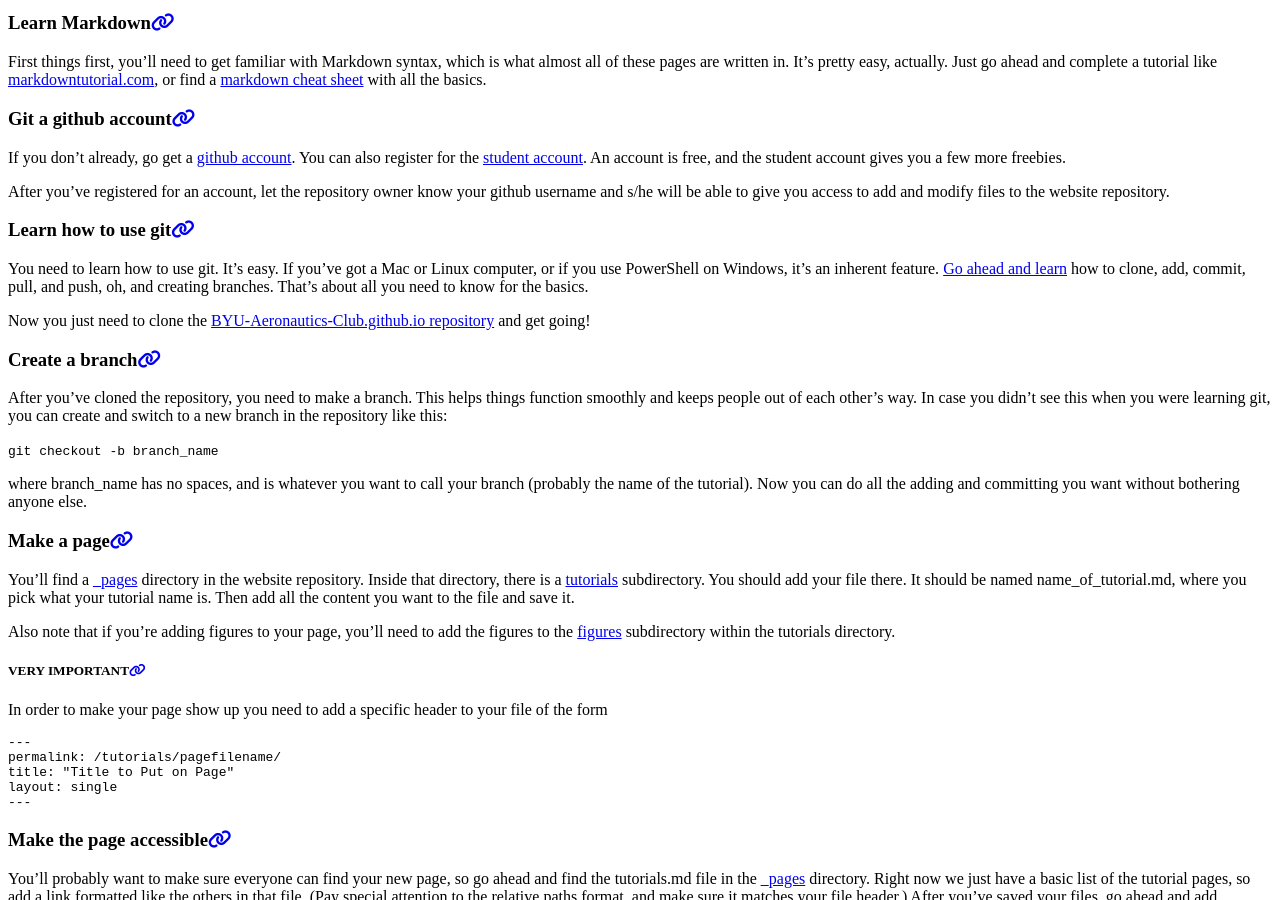
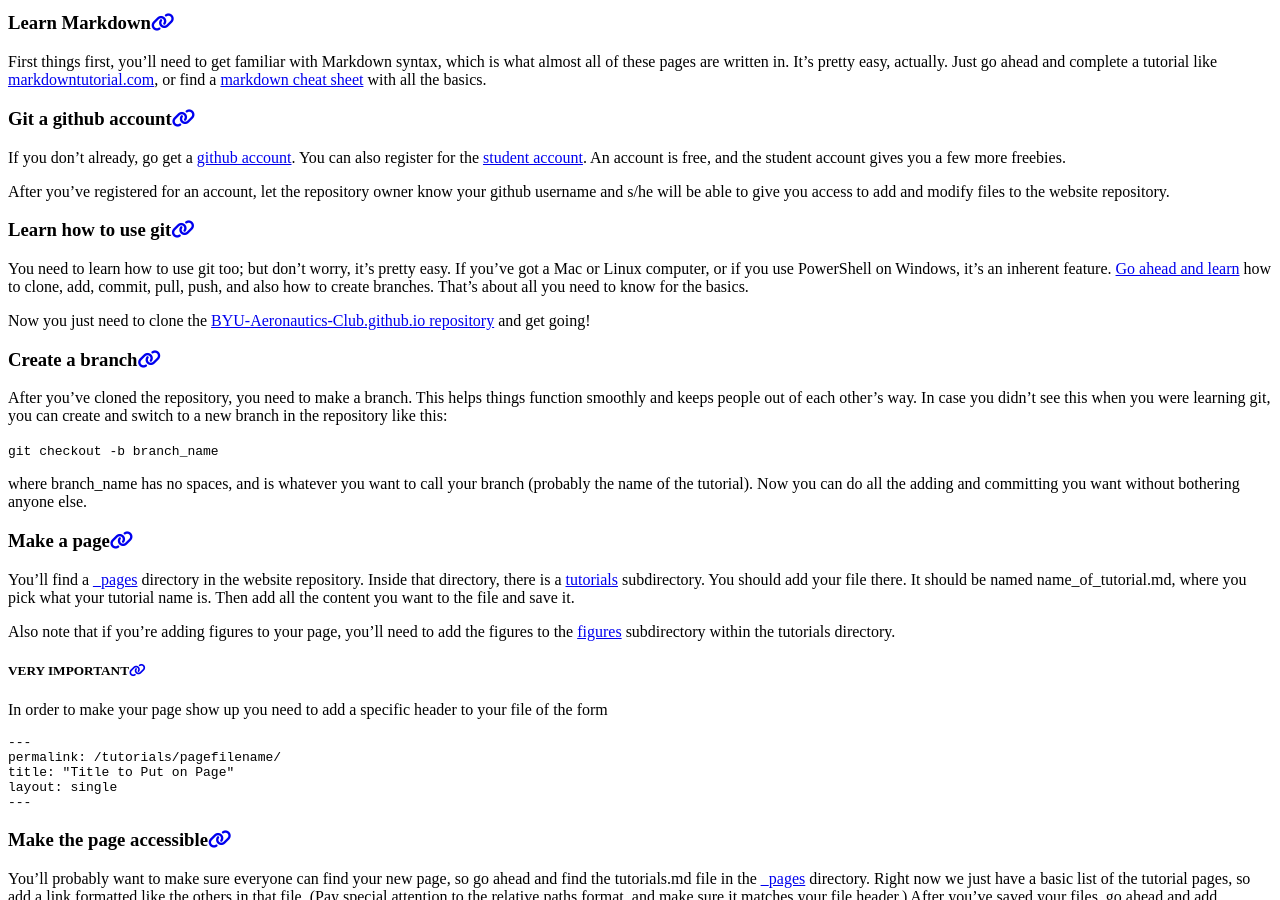
Before and after one commit to BYU-Aeronautics-Club/BYUAeronauticsClub.github.io, a Jekyll site: the page built from _pages/tutorials/addingsitecontent.md, in a window 1280 px wide and 900 px high, scrolled down 581 px. Built offline with Jekyll 4.4.1, drawn with Linux system fonts in a browser that asks for light colours; cached includes are drawn as plain includes; nearby versions of some CDN libraries.

Commit message:
fix grammar

```diff
--- a/_pages/tutorials/addingsitecontent.md
+++ b/_pages/tutorials/addingsitecontent.md
@@ -19,7 +19,7 @@ After you've registered for an account, let the repository owner know your githu
 
 ### Learn how to use git
 
-You need to learn how to use git. It's easy. If you've got a Mac or Linux computer, or if you use PowerShell on Windows, it's an inherent feature. [Go ahead and learn](https://try.github.io/) how to clone, add, commit, pull, and push, oh, and creating branches. That's about all you need to know for the basics.
+You need to learn how to use git too; but don't worry, it's pretty easy. If you've got a Mac or Linux computer, or if you use PowerShell on Windows, it's an inherent feature. [Go ahead and learn](https://try.github.io/) how to clone, add, commit, pull, push, and also how to create branches. That's about all you need to know for the basics.
 
 Now you just need to clone the  [BYU-Aeronautics-Club.github.io repository]([BYU-Aeronautics-Club.github.io](https://github.com/BYU-Aeronautics-Club/BYU-Aeronautics-Club.github.io)) and get going!
 
```
